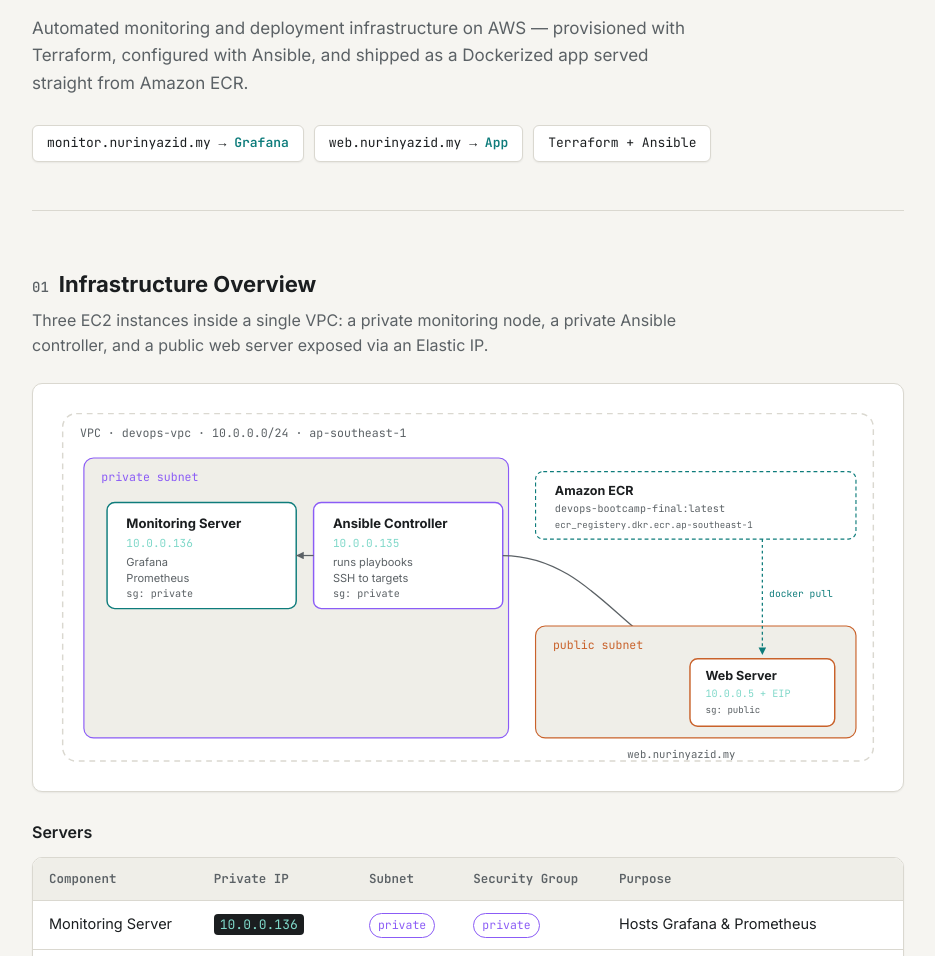
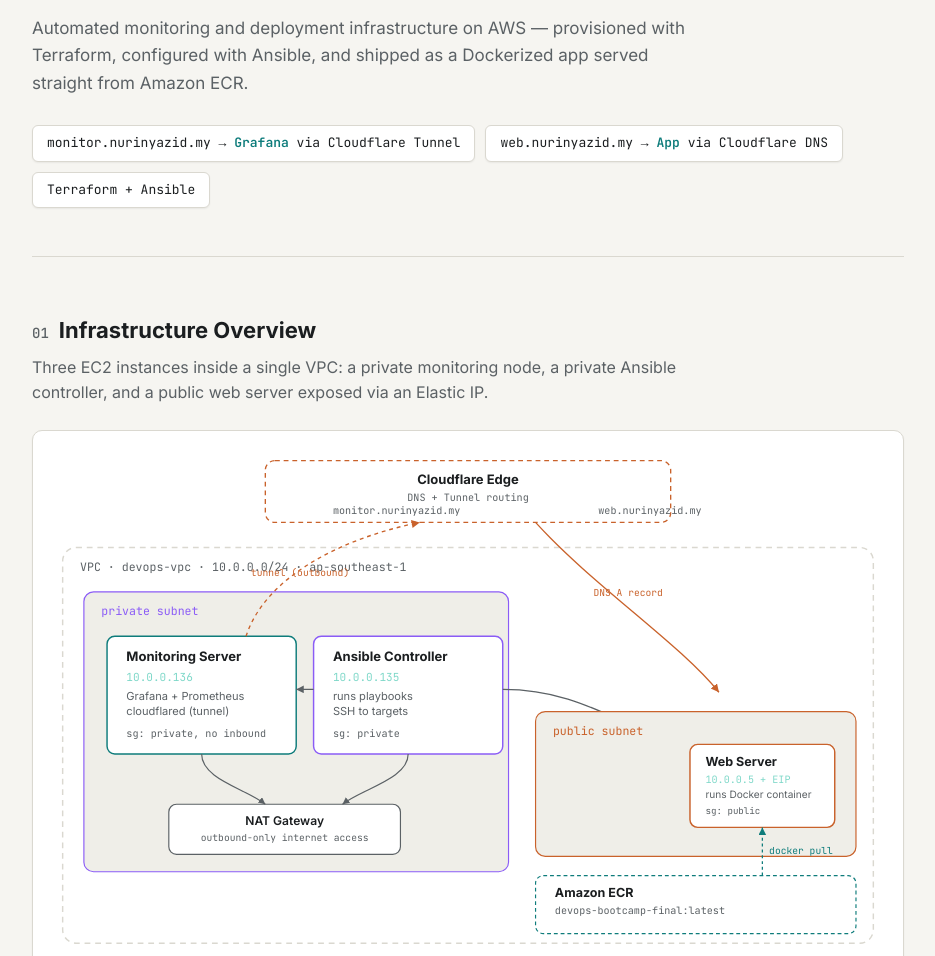
Before and after one commit to syazayazid/devops-bootcamp-project, a plain HTML site: page index.html in a window 1280 px wide. Shown: the part 225-1181 px from the top of the page, without its empty margins (172-1107 px from the left). Drawn offline with Linux system fonts and the light colour scheme.

Commit message:
update website and value untuk ec2 dan inventory

```diff
--- a/index.html
+++ b/index.html
@@ -289,8 +289,8 @@
     <h1>DevOps Bootcamp Final Project</h1>
     <p class="lede">Automated monitoring and deployment infrastructure on AWS — provisioned with Terraform, configured with Ansible, and shipped as a Dockerized app served straight from Amazon ECR.</p>
     <div class="hero-links">
-      <span class="pill">monitor.nurinyazid.my → <b>Grafana</b></span>
-      <span class="pill">web.nurinyazid.my → <b>App</b></span>
+      <span class="pill">monitor.nurinyazid.my → <b>Grafana</b> via Cloudflare Tunnel</span>
+      <span class="pill">web.nurinyazid.my → <b>App</b> via Cloudflare DNS</span>
       <span class="pill">Terraform + Ansible</span>
     </div>
   </header>
@@ -300,59 +300,82 @@
     <p class="intro">Three EC2 instances inside a single VPC: a private monitoring node, a private Ansible controller, and a public web server exposed via an Elastic IP.</p>
 
     <div class="diagram-card">
-      <svg viewBox="0 0 860 380" xmlns="http://www.w3.org/2000/svg">
+      <svg viewBox="0 0 860 520" xmlns="http://www.w3.org/2000/svg">
+        <!-- Cloudflare edge -->
+        <rect x="220" y="10" width="420" height="64" rx="10" fill="var(--surface)" stroke="var(--accent-2)" stroke-width="1.4" stroke-dasharray="5 4"/>
+        <text x="430" y="34" text-anchor="middle" font-family="Inter, sans-serif" font-size="13.5" font-weight="700" fill="var(--text)">Cloudflare Edge</text>
+        <text x="430" y="52" text-anchor="middle" font-family="JetBrains Mono, monospace" font-size="10.5" fill="var(--text-muted)">DNS + Tunnel routing</text>
+
         <!-- VPC boundary -->
-        <rect x="10" y="10" width="840" height="360" rx="14" fill="none" stroke="var(--border)" stroke-width="1.5" stroke-dasharray="6 5"/>
-        <text x="28" y="34" font-family="JetBrains Mono, monospace" font-size="12" fill="var(--text-muted)">VPC · devops-vpc · 10.0.0.0/24 · ap-southeast-1</text>
+        <rect x="10" y="100" width="840" height="410" rx="14" fill="none" stroke="var(--border)" stroke-width="1.5" stroke-dasharray="6 5"/>
+        <text x="28" y="124" font-family="JetBrains Mono, monospace" font-size="12" fill="var(--text-muted)">VPC · devops-vpc · 10.0.0.0/24 · ap-southeast-1</text>
 
         <!-- Private subnet -->
-        <rect x="32" y="56" width="440" height="290" rx="10" fill="var(--surface-2)" stroke="var(--accent-3)" stroke-width="1.2"/>
-        <text x="50" y="80" font-family="JetBrains Mono, monospace" font-size="12" fill="var(--accent-3)">private subnet</text>
+        <rect x="32" y="146" width="440" height="290" rx="10" fill="var(--surface-2)" stroke="var(--accent-3)" stroke-width="1.2"/>
+        <text x="50" y="170" font-family="JetBrains Mono, monospace" font-size="12" fill="var(--accent-3)">private subnet</text>
 
         <!-- Monitoring server -->
-        <rect x="56" y="102" width="196" height="110" rx="8" fill="var(--surface)" stroke="var(--accent)" stroke-width="1.5"/>
-        <text x="76" y="128" font-family="Inter, sans-serif" font-size="13.5" font-weight="700" fill="var(--text)">Monitoring Server</text>
-        <text x="76" y="148" font-family="JetBrains Mono, monospace" font-size="11.5" fill="var(--code-accent)">10.0.0.136</text>
-        <text x="76" y="168" font-family="Inter, sans-serif" font-size="11.5" fill="var(--text-muted)">Grafana</text>
-        <text x="76" y="184" font-family="Inter, sans-serif" font-size="11.5" fill="var(--text-muted)">Prometheus</text>
-        <text x="76" y="200" font-family="JetBrains Mono, monospace" font-size="10.5" fill="var(--text-muted)">sg: private</text>
+        <rect x="56" y="192" width="196" height="122" rx="8" fill="var(--surface)" stroke="var(--accent)" stroke-width="1.5"/>
+        <text x="76" y="218" font-family="Inter, sans-serif" font-size="13.5" font-weight="700" fill="var(--text)">Monitoring Server</text>
+        <text x="76" y="238" font-family="JetBrains Mono, monospace" font-size="11.5" fill="var(--code-accent)">10.0.0.136</text>
+        <text x="76" y="258" font-family="Inter, sans-serif" font-size="11.5" fill="var(--text-muted)">Grafana + Prometheus</text>
+        <text x="76" y="274" font-family="Inter, sans-serif" font-size="11.5" fill="var(--text-muted)">cloudflared (tunnel)</text>
+        <text x="76" y="296" font-family="JetBrains Mono, monospace" font-size="10.5" fill="var(--text-muted)">sg: private, no inbound</text>
 
         <!-- Ansible controller -->
-        <rect x="270" y="102" width="196" height="110" rx="8" fill="var(--surface)" stroke="var(--accent-3)" stroke-width="1.5"/>
-        <text x="290" y="128" font-family="Inter, sans-serif" font-size="13.5" font-weight="700" fill="var(--text)">Ansible Controller</text>
-        <text x="290" y="148" font-family="JetBrains Mono, monospace" font-size="11.5" fill="var(--code-accent)">10.0.0.135</text>
-        <text x="290" y="168" font-family="Inter, sans-serif" font-size="11.5" fill="var(--text-muted)">runs playbooks</text>
-        <text x="290" y="184" font-family="Inter, sans-serif" font-size="11.5" fill="var(--text-muted)">SSH to targets</text>
-        <text x="290" y="200" font-family="JetBrains Mono, monospace" font-size="10.5" fill="var(--text-muted)">sg: private</text>
+        <rect x="270" y="192" width="196" height="122" rx="8" fill="var(--surface)" stroke="var(--accent-3)" stroke-width="1.5"/>
+        <text x="290" y="218" font-family="Inter, sans-serif" font-size="13.5" font-weight="700" fill="var(--text)">Ansible Controller</text>
+        <text x="290" y="238" font-family="JetBrains Mono, monospace" font-size="11.5" fill="var(--code-accent)">10.0.0.135</text>
+        <text x="290" y="258" font-family="Inter, sans-serif" font-size="11.5" fill="var(--text-muted)">runs playbooks</text>
+        <text x="290" y="274" font-family="Inter, sans-serif" font-size="11.5" fill="var(--text-muted)">SSH to targets</text>
+        <text x="290" y="296" font-family="JetBrains Mono, monospace" font-size="10.5" fill="var(--text-muted)">sg: private</text>
+
+        <!-- NAT Gateway -->
+        <rect x="120" y="366" width="240" height="52" rx="8" fill="var(--surface)" stroke="var(--text-muted)" stroke-width="1.2"/>
+        <text x="240" y="388" text-anchor="middle" font-family="Inter, sans-serif" font-size="12.5" font-weight="600" fill="var(--text)">NAT Gateway</text>
+        <text x="240" y="404" text-anchor="middle" font-family="JetBrains Mono, monospace" font-size="10" fill="var(--text-muted)">outbound-only internet access</text>
+
+        <!-- arrows private subnet -> NAT -->
+        <path d="M 154 314 C 154 340, 200 350, 220 366" fill="none" stroke="var(--text-muted)" stroke-width="1.2" marker-end="url(#arrow)"/>
+        <path d="M 368 314 C 368 340, 320 350, 300 366" fill="none" stroke="var(--text-muted)" stroke-width="1.2" marker-end="url(#arrow)"/>
 
         <!-- arrow controller -> monitoring -->
-        <line x1="270" y1="157" x2="252" y2="157" stroke="var(--text-muted)" stroke-width="1.3" marker-end="url(#arrow)"/>
+        <line x1="270" y1="247" x2="252" y2="247" stroke="var(--text-muted)" stroke-width="1.3" marker-end="url(#arrow)"/>
+
+        <!-- Cloudflare Tunnel: monitoring server -> Cloudflare edge (outbound-only, dashed) -->
+        <path d="M 200 192 C 220 130, 300 90, 380 74" fill="none" stroke="var(--accent-2)" stroke-width="1.4" stroke-dasharray="4 4" marker-end="url(#arrowAmber)"/>
+        <text x="205" y="130" font-family="JetBrains Mono, monospace" font-size="10" fill="var(--accent-2)">tunnel (outbound)</text>
+
+        <!-- Cloudflare edge -> Web server (DNS, solid) -->
+        <path d="M 500 74 C 560 140, 650 200, 690 250" fill="none" stroke="var(--accent-2)" stroke-width="1.4" marker-end="url(#arrowAmber)"/>
+        <text x="560" y="150" font-family="JetBrains Mono, monospace" font-size="10" fill="var(--accent-2)">DNS A record</text>
 
         <!-- arrow controller -> webserver -->
-        <path d="M 466 157 C 560 157, 600 260, 660 260" fill="none" stroke="var(--text-muted)" stroke-width="1.3" marker-end="url(#arrow)"/>
+        <path d="M 466 247 C 560 247, 600 300, 660 300" fill="none" stroke="var(--text-muted)" stroke-width="1.3" marker-end="url(#arrow)"/>
 
         <!-- Public subnet -->
-        <rect x="500" y="230" width="332" height="116" rx="10" fill="var(--surface-2)" stroke="var(--accent-2)" stroke-width="1.2"/>
-        <text x="518" y="254" font-family="JetBrains Mono, monospace" font-size="12" fill="var(--accent-2)">public subnet</text>
+        <rect x="500" y="270" width="332" height="150" rx="10" fill="var(--surface-2)" stroke="var(--accent-2)" stroke-width="1.2"/>
+        <text x="518" y="294" font-family="JetBrains Mono, monospace" font-size="12" fill="var(--accent-2)">public subnet</text>
 
         <!-- Web server -->
-        <rect x="660" y="264" width="150" height="70" rx="8" fill="var(--surface)" stroke="var(--accent-2)" stroke-width="1.5"/>
-        <text x="676" y="286" font-family="Inter, sans-serif" font-size="13" font-weight="700" fill="var(--text)">Web Server</text>
-        <text x="676" y="304" font-family="JetBrains Mono, monospace" font-size="10.5" fill="var(--code-accent)">10.0.0.5 + EIP</text>
-        <text x="676" y="320" font-family="JetBrains Mono, monospace" font-size="9.5" fill="var(--text-muted)">sg: public</text>
+        <rect x="660" y="304" width="150" height="86" rx="8" fill="var(--surface)" stroke="var(--accent-2)" stroke-width="1.5"/>
+        <text x="676" y="326" font-family="Inter, sans-serif" font-size="13" font-weight="700" fill="var(--text)">Web Server</text>
+        <text x="676" y="344" font-family="JetBrains Mono, monospace" font-size="10.5" fill="var(--code-accent)">10.0.0.5 + EIP</text>
+        <text x="676" y="360" font-family="Inter, sans-serif" font-size="10.5" fill="var(--text-muted)">runs Docker container</text>
+        <text x="676" y="376" font-family="JetBrains Mono, monospace" font-size="9.5" fill="var(--text-muted)">sg: public</text>
 
         <!-- ECR box -->
-        <rect x="500" y="70" width="332" height="70" rx="8" fill="var(--surface)" stroke="var(--accent)" stroke-width="1.2" stroke-dasharray="4 3"/>
-        <text x="520" y="94" font-family="Inter, sans-serif" font-size="13" font-weight="700" fill="var(--text)">Amazon ECR</text>
-        <text x="520" y="112" font-family="JetBrains Mono, monospace" font-size="10.5" fill="var(--text-muted)">devops-bootcamp-final:latest</text>
-        <text x="520" y="128" font-family="JetBrains Mono, monospace" font-size="9.5" fill="var(--text-muted)">ecr_registery.dkr.ecr.ap-southeast-1</text>
+        <rect x="500" y="440" width="332" height="60" rx="8" fill="var(--surface)" stroke="var(--accent)" stroke-width="1.2" stroke-dasharray="4 3"/>
+        <text x="520" y="462" font-family="Inter, sans-serif" font-size="13" font-weight="700" fill="var(--text)">Amazon ECR</text>
+        <text x="520" y="480" font-family="JetBrains Mono, monospace" font-size="10.5" fill="var(--text-muted)">devops-bootcamp-final:latest</text>
 
         <!-- arrow ECR -> web server -->
-        <path d="M 735 140 C 735 180, 735 220, 735 260" fill="none" stroke="var(--accent)" stroke-width="1.3" stroke-dasharray="3 3" marker-end="url(#arrowAccent)"/>
-        <text x="742" y="200" font-family="JetBrains Mono, monospace" font-size="10" fill="var(--accent)">docker pull</text>
+        <path d="M 735 440 C 735 420, 735 405, 735 390" fill="none" stroke="var(--accent)" stroke-width="1.3" stroke-dasharray="3 3" marker-end="url(#arrowAccent)"/>
+        <text x="742" y="418" font-family="JetBrains Mono, monospace" font-size="10" fill="var(--accent)">docker pull</text>
 
-        <!-- Internet / domain labels -->
-        <text x="595" y="367" font-family="JetBrains Mono, monospace" font-size="11" fill="var(--text-muted)">web.nurinyazid.my</text>
+        <!-- domain labels -->
+        <text x="290" y="65" font-family="JetBrains Mono, monospace" font-size="10.5" fill="var(--text-muted)">monitor.nurinyazid.my</text>
+        <text x="565" y="65" font-family="JetBrains Mono, monospace" font-size="10.5" fill="var(--text-muted)">web.nurinyazid.my</text>
 
         <defs>
           <marker id="arrow" markerWidth="8" markerHeight="8" refX="6" refY="3" orient="auto">
@@ -360,6 +383,9 @@
           </marker>
           <marker id="arrowAccent" markerWidth="8" markerHeight="8" refX="6" refY="3" orient="auto">
             <path d="M0,0 L6,3 L0,6 Z" fill="var(--accent)"/>
+          </marker>
+          <marker id="arrowAmber" markerWidth="8" markerHeight="8" refX="6" refY="3" orient="auto">
+            <path d="M0,0 L6,3 L0,6 Z" fill="var(--accent-2)"/>
           </marker>
         </defs>
       </svg>
@@ -380,11 +406,25 @@
     <h3>Domains &amp; Image</h3>
     <div class="table-scroll">
       <table>
-        <thead><tr><th>URL / Reference</th><th>Points to</th></tr></thead>
+        <thead><tr><th>URL / Reference</th><th>Points to</th><th>How it's exposed</th></tr></thead>
         <tbody>
-          <tr><td><code>monitor.nurinyazid.my</code></td><td>Monitoring Server (Grafana)</td></tr>
-          <tr><td><code>web.nurinyazid.my</code></td><td>Web Server (Dockerized app)</td></tr>
-          <tr><td><code>ecr_registery.dkr.ecr.ap-southeast-1.amazonaws.com/devops-bootcamp-final:latest</code></td><td>ECR image pulled by the web server</td></tr>
+          <tr><td><code>monitor.nurinyazid.my</code></td><td>Monitoring Server (Grafana)</td><td>Cloudflare Tunnel</td></tr>
+          <tr><td><code>web.nurinyazid.my</code></td><td>Web Server (Dockerized app)</td><td>Cloudflare DNS → Elastic IP</td></tr>
+          <tr><td><code>ecr_registery.dkr.ecr.ap-southeast-1.amazonaws.com/devops-bootcamp-final:latest</code></td><td>ECR image pulled by the web server</td><td>—</td></tr>
+        </tbody>
+      </table>
+    </div>
+
+    <h3>Connectivity: NAT Gateway &amp; Cloudflare Tunnel</h3>
+    <p class="intro" style="margin-bottom:16px;">The Monitoring Server and Ansible Controller sit in a <b>private subnet</b> with no public IP. A <b>NAT Gateway</b> gives them outbound-only internet access — for package installs, pulling images, or reaching Cloudflare — but it does not allow any inbound traffic, so Grafana on <code>10.0.0.136</code> can't be reached directly from outside the VPC.</p>
+    <p class="intro" style="margin-bottom:16px;">To expose Grafana without opening inbound ports or attaching a public IP, this project runs <b>Cloudflare Tunnel</b> (<code>cloudflared</code>) on the Monitoring Server. It opens an outbound-only encrypted connection to Cloudflare's edge, which then routes <code>monitor.nurinyazid.my</code> back through that tunnel — the server stays fully private while the dashboard stays reachable.</p>
+    <p class="intro" style="margin-bottom:20px;">The Web Server already has an Elastic IP in the public subnet, so exposure is simpler: a <b>Cloudflare DNS A record</b> for <code>web.nurinyazid.my</code> points straight at the Elastic IP.</p>
+    <div class="table-scroll">
+      <table>
+        <thead><tr><th>Server</th><th>Exposure Method</th><th>Why</th></tr></thead>
+        <tbody>
+          <tr><td>Monitoring Server (private)</td><td>Cloudflare Tunnel (outbound-only, via NAT Gateway)</td><td>No public IP / inbound rule needed</td></tr>
+          <tr><td>Web Server (public)</td><td>Cloudflare DNS → Elastic IP</td><td>Already public-facing, direct routing works</td></tr>
         </tbody>
       </table>
     </div>
```
Also changed, not shown: README.md, 2 other files.
